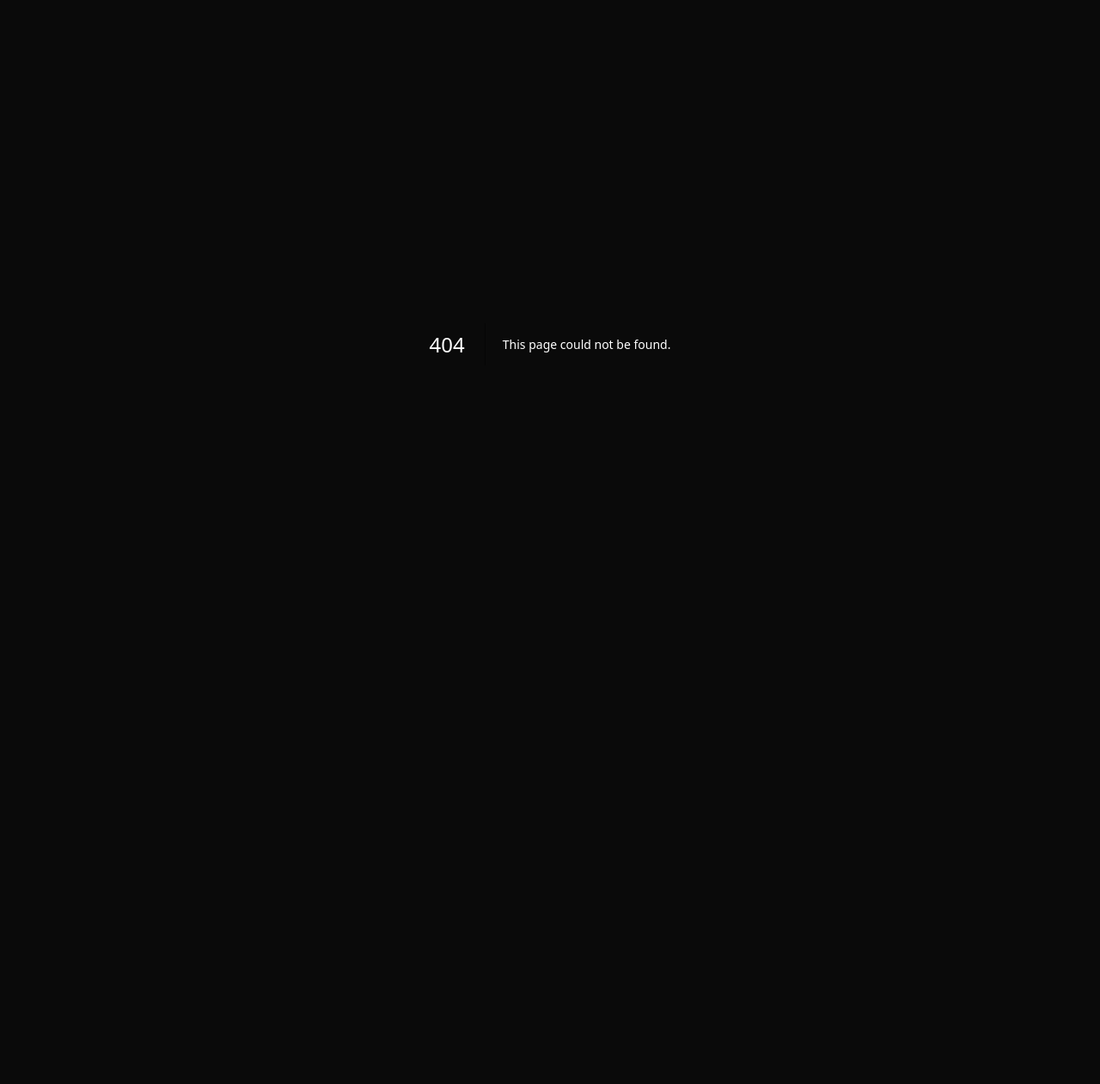
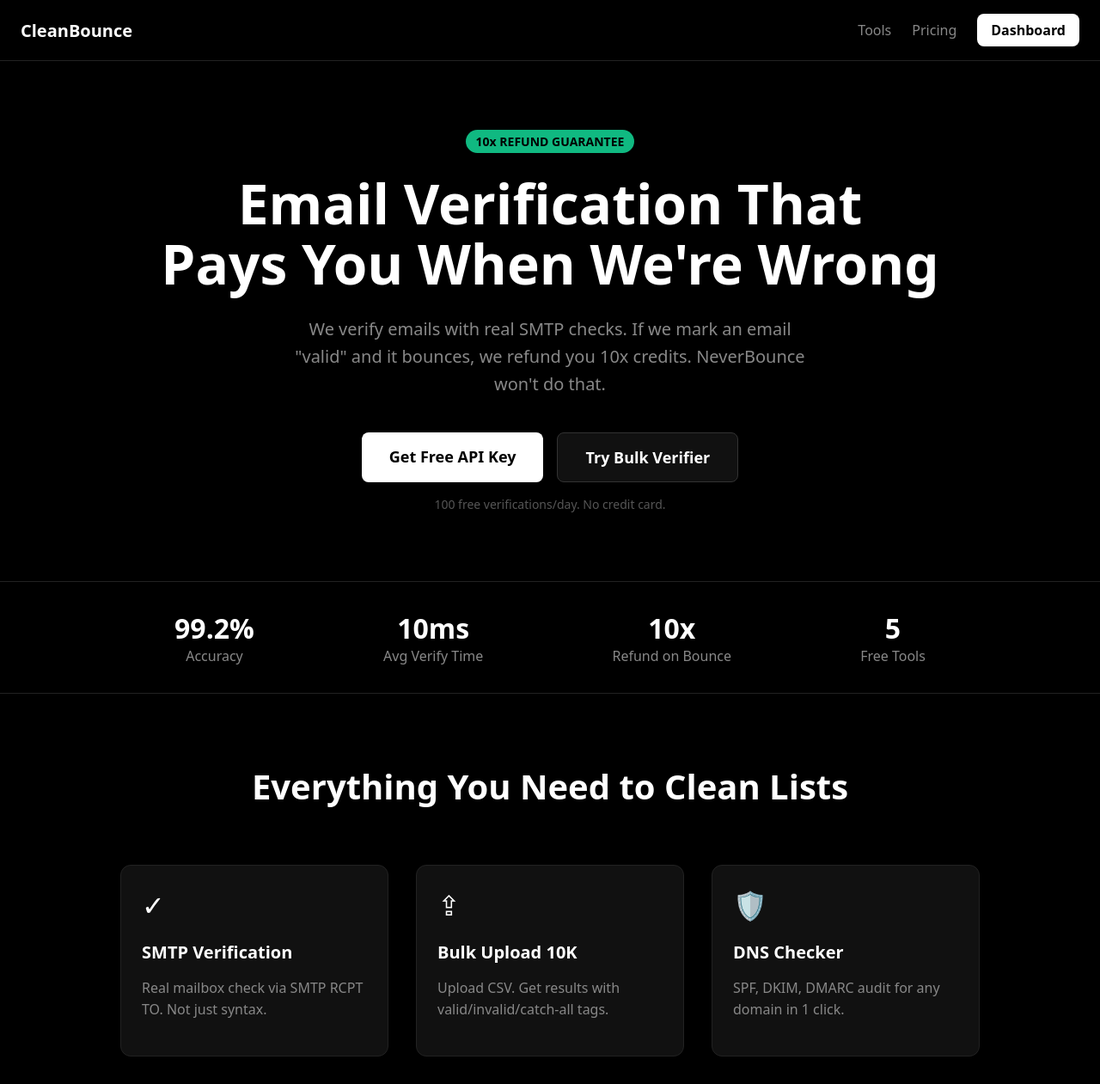
Before and after one commit to pappubabu200-jpg/Clean-bounce-meta-ai, a Next.js app in the folder web/: page / in a window 1280 px wide. Before the commit this address had no page. Shown: the top 1261 px of the page at 86% size. Before the commit the page ends 800 px from the top, so only its background shows below. Built offline with nearby package versions, Linux system fonts and the light colour scheme; no server answers.

Commit message:
Create Home page layout with sections
Initial implementation of the Home page with navigation, hero section, features, pricing, FAQ, and footer.

```diff
--- /dev/null
+++ b/web/app/page.tsx
@@ -0,0 +1,152 @@
+'use client'
+import Link from 'next/link'
+
+export default function Home() {
+  const API_URL = process.env.NEXT_PUBLIC_API_URL || 'http://localhost:8080'
+
+  return (
+    <div style={{background: '#000', color: '#fff', minHeight: '100vh'}}>
+      {/* NAV */}
+      <nav style={{borderBottom: '1px solid #222', padding: '16px 24px', display: 'flex', justifyContent: 'space-between', alignItems: 'center'}}>
+        <div style={{fontWeight: 700, fontSize: 20}}>CleanBounce</div>
+        <div style={{display: 'flex', gap: 24, alignItems: 'center'}}>
+          <Link href="/tools/bulk-verifier" style={{color: '#888', textDecoration: 'none'}}>Tools</Link>
+          <Link href="/pricing" style={{color: '#888', textDecoration: 'none'}}>Pricing</Link>
+          <Link href="/dashboard" style={{background: '#fff', color: '#000', padding: '8px 16px', borderRadius: 8, textDecoration: 'none', fontWeight: 600}}>
+            Dashboard
+          </Link>
+        </div>
+      </nav>
+
+      {/* HERO */}
+      <section style={{maxWidth: 1000, margin: '80px auto', padding: '0 24px', textAlign: 'center'}}>
+        <div style={{display: 'inline-block', background: '#10b981', color: '#000', padding: '4px 12px', borderRadius: 999, fontSize: 14, fontWeight: 600, marginBottom: 24}}>
+          10x REFUND GUARANTEE
+        </div>
+        <h1 style={{fontSize: 64, fontWeight: 800, lineHeight: 1.1, margin: '0 0 24px'}}>
+          Email Verification That<br/>Pays You When We're Wrong
+        </h1>
+        <p style={{fontSize: 20, color: '#888', maxWidth: 600, margin: '0 auto 40px', lineHeight: 1.6}}>
+          We verify emails with real SMTP checks. If we mark an email "valid" and it bounces,
+          we refund you 10x credits. NeverBounce won't do that.
+        </p>
+        <div style={{display: 'flex', gap: 16, justifyContent: 'center'}}>
+          <Link href="/dashboard" style={{background: '#fff', color: '#000', padding: '16px 32px', borderRadius: 8, textDecoration: 'none', fontWeight: 600, fontSize: 18}}>
+            Get Free API Key
+          </Link>
+          <Link href="/tools/bulk-verifier" style={{background: '#111', color: '#fff', border: '1px solid #333', padding: '16px 32px', borderRadius: 8, textDecoration: 'none', fontWeight: 600, fontSize: 18}}>
+            Try Bulk Verifier
+          </Link>
+        </div>
+        <p style={{color: '#555', marginTop: 16, fontSize: 14}}>100 free verifications/day. No credit card.</p>
+      </section>
+
+      {/* SOCIAL PROOF */}
+      <section style={{borderTop: '1px solid #222', borderBottom: '1px solid #222', padding: '32px 24px'}}>
+        <div style={{maxWidth: 1000, margin: '0 auto', display: 'flex', justifyContent: 'space-around', textAlign: 'center', flexWrap: 'wrap', gap: 24}}>
+          <div>
+            <div style={{fontSize: 32, fontWeight: 700}}>99.2%</div>
+            <div style={{color: '#888'}}>Accuracy</div>
+          </div>
+          <div>
+            <div style={{fontSize: 32, fontWeight: 700}}>10ms</div>
+            <div style={{color: '#888'}}>Avg Verify Time</div>
+          </div>
+          <div>
+            <div style={{fontSize: 32, fontWeight: 700}}>10x</div>
+            <div style={{color: '#888'}}>Refund on Bounce</div>
+          </div>
+          <div>
+            <div style={{fontSize: 32, fontWeight: 700}}>5</div>
+            <div style={{color: '#888'}}>Free Tools</div>
+          </div>
+        </div>
+      </section>
+
+      {/* FEATURES */}
+      <section style={{maxWidth: 1000, margin: '80px auto', padding: '0 24px'}}>
+        <h2 style={{fontSize: 40, fontWeight: 700, textAlign: 'center', marginBottom: 64}}>Everything You Need to Clean Lists</h2>
+        <div style={{display: 'grid', gridTemplateColumns: 'repeat(auto-fit, minmax(300px, 1fr))', gap: 32}}>
+          {[
+            {title: 'SMTP Verification', desc: 'Real mailbox check via SMTP RCPT TO. Not just syntax.', icon: '✓'},
+            {title: 'Bulk Upload 10K', desc: 'Upload CSV. Get results with valid/invalid/catch-all tags.', icon: '⇪'},
+            {title: 'DNS Checker', desc: 'SPF, DKIM, DMARC audit for any domain in 1 click.', icon: '🛡️'},
+            {title: '10x Refund Engine', desc: 'Report a bounce we marked valid. Get 10 credits back instantly.', icon: '💰'},
+            {title: 'API Access', desc: 'REST API with 99.9% uptime. 10K verifications/day on Pro.', icon: '</>'},
+            {title: 'Extractor Tool', desc: 'Paste text or URL. Extract all emails in seconds.', icon: '⌕'},
+          ].map(f => (
+            <div key={f.title} style={{background: '#111', border: '1px solid #222', borderRadius: 12, padding: 24}}>
+              <div style={{fontSize: 32, marginBottom: 16}}>{f.icon}</div>
+              <h3 style={{fontSize: 20, fontWeight: 600, marginBottom: 8}}>{f.title}</h3>
+              <p style={{color: '#888', lineHeight: 1.6}}>{f.desc}</p>
+            </div>
+          ))}
+        </div>
+      </section>
+
+      {/* PRICING */}
+      <section style={{maxWidth: 900, margin: '80px auto', padding: '0 24px'}}>
+        <h2 style={{fontSize: 40, fontWeight: 700, textAlign: 'center', marginBottom: 64}}>Simple Pricing</h2>
+        <div style={{display: 'grid', gridTemplateColumns: '1fr 1fr', gap: 24}}>
+          <div style={{background: '#111', border: '1px solid #333', borderRadius: 12, padding: 32}}>
+            <h3 style={{fontSize: 24, fontWeight: 600}}>Free</h3>
+            <div style={{fontSize: 48, fontWeight: 700, margin: '16px 0'}}>$0</div>
+            <ul style={{lineHeight: 2, color: '#888', paddingLeft: 20}}>
+              <li>100 SMTP verifies/day</li>
+              <li>5K extractor chars/day</li>
+              <li>1 bulk job/day</li>
+              <li>DNS checker</li>
+            </ul>
+            <Link href="/dashboard" style={{display: 'block', textAlign: 'center', width: '100%', marginTop: 32, padding: 12, background: '#222', color: '#fff', border: '1px solid #333', borderRadius: 8, textDecoration: 'none', fontWeight: 600}}>
+              Start Free
+            </Link>
+          </div>
+
+          <div style={{background: '#111', border: '2px solid #fff', borderRadius: 12, padding: 32, position: 'relative'}}>
+            <div style={{position: 'absolute', top: -12, right: 24, background: '#10b981', color: '#000', padding: '4px 12px', borderRadius: 999, fontSize: 12, fontWeight: 700}}>
+              MOST POPULAR
+            </div>
+            <h3 style={{fontSize: 24, fontWeight: 600}}>Pro</h3>
+            <div style={{fontSize: 48, fontWeight: 700, margin: '16px 0'}}>$19<span style={{fontSize: 20, color: '#888'}}>/mo</span></div>
+            <ul style={{lineHeight: 2, color: '#888', paddingLeft: 20}}>
+              <li>10,000 SMTP verifies/day</li>
+              <li>Unlimited extractor</li>
+              <li>Unlimited bulk jobs</li>
+              <li>10x refund guarantee</li>
+              <li>Priority API access</li>
+            </ul>
+            <Link href="/dashboard" style={{display: 'block', textAlign: 'center', width: '100%', marginTop: 32, padding: 12, background: '#fff', color: '#000', border: 0, borderRadius: 8, textDecoration: 'none', fontWeight: 600}}>
+              Upgrade to Pro
+            </Link>
+          </div>
+        </div>
+      </section>
+
+      {/* FAQ */}
+      <section style={{maxWidth: 800, margin: '80px auto', padding: '0 24px'}}>
+        <h2 style={{fontSize: 40, fontWeight: 700, textAlign: 'center', marginBottom: 64}}>FAQ</h2>
+        {[
+          {q: 'How is this different from NeverBounce?', a: 'We give 10x credit refunds if we mark an email valid and it bounces. They don\'t. We also show real SMTP response codes.'},
+          {q: 'Do you store my email lists?', a: 'No. Bulk jobs auto-delete after 24h. We only store counts for billing.'},
+          {q: 'What\'s a "catch-all" result?', a: 'Domain accepts all emails. We flag these so you know the risk. You decide to keep or remove.'},
+          {q: 'Can I get an invoice?', a: 'Yes. Stripe sends invoices automatically. Email support@cleanbounce.com for custom billing.'},
+        ].map(f => (
+          <div key={f.q} style={{borderBottom: '1px solid #222', padding: '24px 0'}}>
+            <h3 style={{fontSize: 18, fontWeight: 600, marginBottom: 8}}>{f.q}</h3>
+            <p style={{color: '#888', lineHeight: 1.6}}>{f.a}</p>
+          </div>
+        ))}
+      </section>
+
+      {/* FOOTER */}
+      <footer style={{borderTop: '1px solid #222', padding: '40px 24px', textAlign: 'center', color: '#555'}}>
+        <p>© 2026 CleanBounce. Built for agencies who hate bounced emails.</p>
+        <div style={{marginTop: 16, display: 'flex', gap: 24, justifyContent: 'center'}}>
+          <Link href="/privacy" style={{color: '#555', textDecoration: 'none'}}>Privacy</Link>
+          <Link href="/terms" style={{color: '#555', textDecoration: 'none'}}>Terms</Link>
+          <a href="mailto:support@cleanbounce.com" style={{color: '#555', textDecoration: 'none'}}>Support</a>
+        </div>
+      </footer>
+    </div>
+  )
+      }
```
